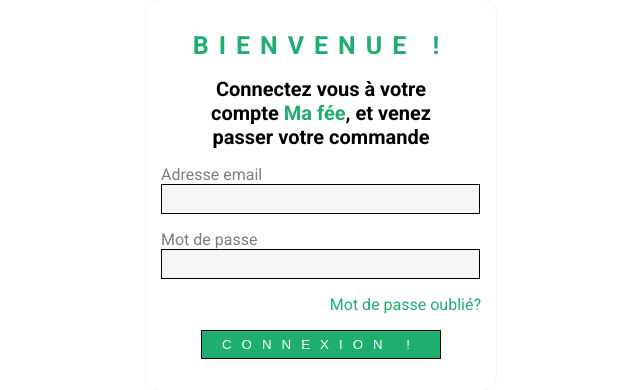
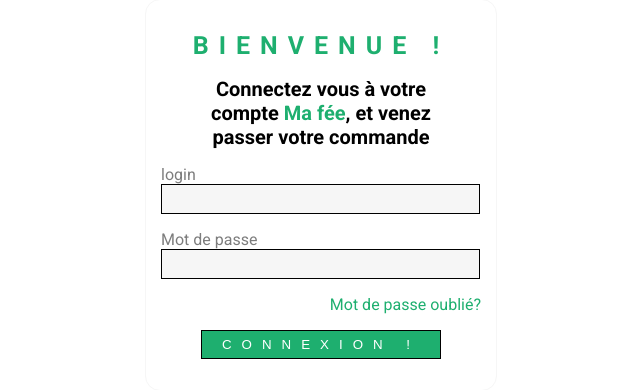
Before and after one commit to AP-Resto/Site-Resto, a PHP site: page /login.php in a window 1280 px wide. Shown: the part 265-655 px from the top of the page, without its empty margins (319-959 px from the left). Run offline with PHP 8.4, Linux system fonts and the light colour scheme.

Commit message:
demande de connexion avec le login dans login.php et ajout login dans incrisption.php + modification des fonctions pour ajouter login dans ConnexionBDD.php

```diff
--- a/assets/functions/ConnexionBDD.php
+++ b/assets/functions/ConnexionBDD.php
@@ -82,9 +82,9 @@
         $user = $_SESSION["user"];
 
         $res = $this->prepareAndFetchAll(
-            "SELECT * FROM user WHERE email = :email AND password = :password",
+            "SELECT * FROM user WHERE login = :login AND password = :password",
             [
-                ":email" => $user["email"],
+                ":login" => $user["login"],
                 ":password" => $user["password"]
             ]
         );
@@ -92,7 +92,7 @@
         if (count($res) == 0)
             return NULL;
 
-        $resultat = $this->login("mail", "mdp");
+        $resultat = $this->login("login", "mdp");
         if ($resultat) {
             // il est connecté.
         } else {
@@ -102,12 +102,13 @@
     }
 
 
-    public function login($email, $password): bool
+    public function login($login, $password): bool
     {
         $user = $this->prepareAndFetchOne(
-            "SELECT * FROM user WHERE email = :email",
+            "SELECT * FROM user WHERE login = :login",
             [
-                ':email' => $email            ]
+                ':login' => $login
+            ]
         );
 
         if($user === false || $user === []){
@@ -123,10 +124,11 @@
         return $verification ;
     }
 
-    public function register($email, $password): bool
+    public function register($email,$login, $password): bool
     {
-        $query = $this->dbh->prepare("INSERT INTO user (email,password) VALUES (:email, :password)");
+        $query = $this->dbh->prepare("INSERT INTO user (email,login,password) VALUES (:email, :login, :password)");
         $inscriptionEstValidee = $query->execute([
+            'login' => $login,
             'email' => $email,
             'password' => password_hash($password, PASSWORD_BCRYPT)
         ]);
--- a/login.php
+++ b/login.php
@@ -16,15 +16,15 @@
 
 $db = new ConnexionBDD();
 
-if (!empty($_POST["email"]) && !empty($_POST["mdp"])) {
-    $email = $_POST["email"];
+if (!empty($_POST["login"]) && !empty($_POST["mdp"])) {
+    $login = $_POST["login"];
     $mdp = $_POST["mdp"];
 
-    $estConnecte = $db->login($email, $mdp);
+    $estConnecte = $db->login($login, $mdp);
     if ($estConnecte) {
         header("Location: commander.php");
     } else {
-        $messageerreur = "Email ou mot de passe incorrect";
+        $messageerreur = "Login ou mot de passe incorrect";
     }
 }
 ?>
@@ -61,7 +61,7 @@
         ?>
 
         <form action="" method="post">
-            <p>Adresse email <br><input id="email" name="email" type="text" required></p>
+            <p>login <br><input id="login" name="login" type="text" required></p>
             <p>Mot de passe <br><input id="mdp" name="mdp" type="password" required></p>
             <p class="text2"><a href="">Mot de passe oublié?</a></p>
             <p class="text"><input class="connexion" type="submit" value="CONNEXION !"></p>
```
Also changed, not shown: inscription.php (+7 -1 lines).
